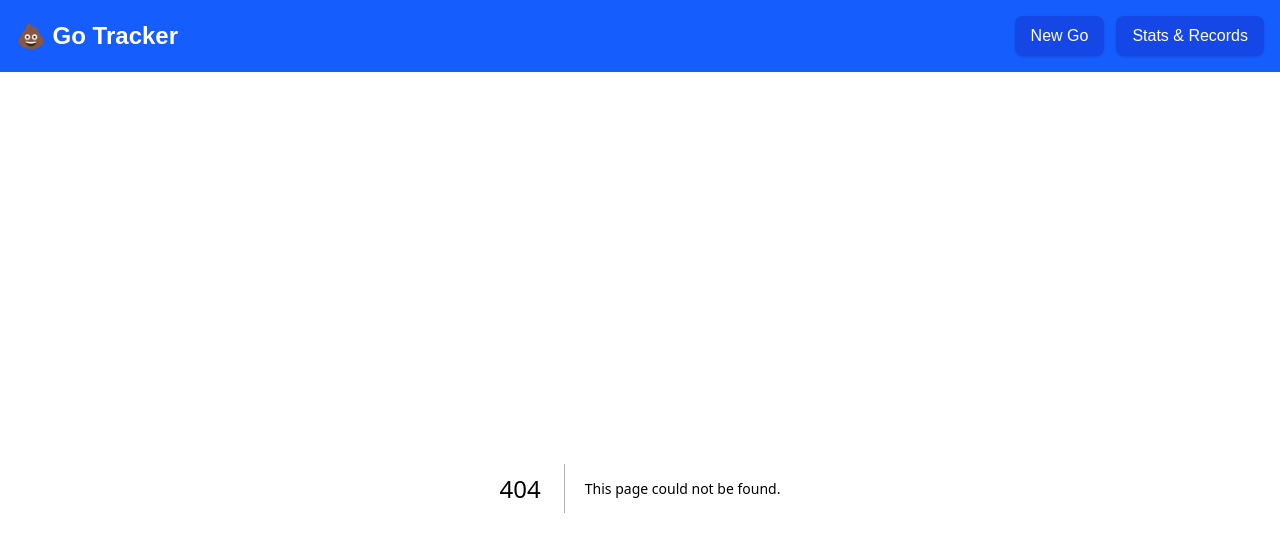
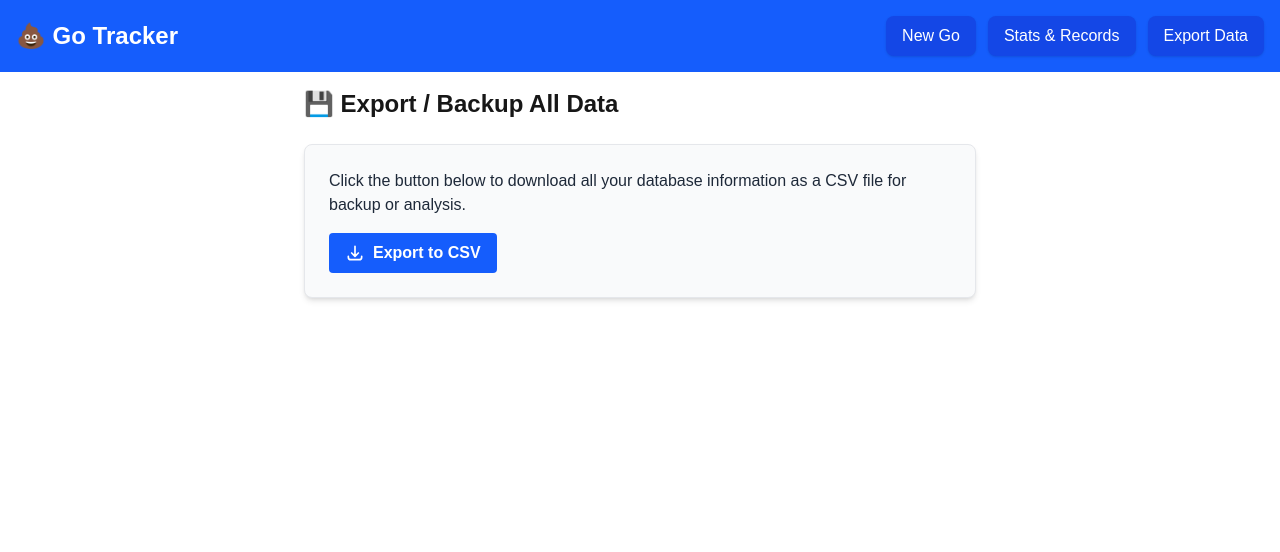
Before and after one commit to dustinbailey/go-tracker, a Next.js app: page /export in a window 1280 px wide. Before the commit this address had no page. Shown: the top 552 px of the page. Built offline with nearby package versions, Linux system fonts and the light colour scheme; no server answers.

Commit message:
Added database backup/export functionality

```diff
--- a/src/app/components/NavigationMenu.tsx
+++ b/src/app/components/NavigationMenu.tsx
@@ -33,6 +33,12 @@ export default function NavigationMenu() {
         >
           Stats & Records
         </Link>
+        <Link
+          href="/export"
+          className="px-4 py-2 text-base rounded-lg bg-blue-700 hover:bg-blue-800 transition-colors duration-200 font-medium shadow-sm text-center"
+        >
+          Export Data
+        </Link>
       </nav>
 
       {/* Mobile menu */}
@@ -53,6 +59,13 @@ export default function NavigationMenu() {
             >
               Stats & Records
             </Link>
+            <Link
+              href="/export"
+              className="px-3 py-2 text-sm rounded-lg bg-blue-700 hover:bg-blue-800 transition-colors duration-200 font-medium shadow-sm text-center"
+              onClick={() => setMobileMenuOpen(false)}
+            >
+              Export Data
+            </Link>
           </nav>
         </div>
       )}
--- /dev/null
+++ b/src/app/export/page.tsx
@@ -0,0 +1,82 @@
+'use client';
+
+import { useState } from 'react';
+import supabase from '@/lib/supabase';
+import { BowelMovement } from '@/lib/types';
+import Link from 'next/link';
+
+export default function ExportPage() {
+  const [isLoading, setIsLoading] = useState(false);
+
+  const exportToCSV = async () => {
+    setIsLoading(true);
+    try {
+      // Fetch all records from the gos table
+      const { data, error } = await supabase.from('gos').select('*');
+
+      if (error) {
+        throw error;
+      }
+
+      if (!data || data.length === 0) {
+        alert('No data to export');
+        return;
+      }
+
+      // Convert data to CSV
+      const headers = Object.keys(data[0]).join(',');
+      const rows = data.map((row: BowelMovement) => {
+        return Object.values(row)
+          .map(value => {
+            // Wrap strings in quotes and handle null/undefined
+            if (value === null || value === undefined) return '';
+            if (typeof value === 'string') return `"${value.replace(/"/g, '""')}"`;
+            return value;
+          })
+          .join(',');
+      });
+
+      const csv = [headers, ...rows].join('\n');
+
+      // Create blob and download
+      const blob = new Blob([csv], { type: 'text/csv;charset=utf-8;' });
+      const url = URL.createObjectURL(blob);
+      const link = document.createElement('a');
+      link.setAttribute('href', url);
+      link.setAttribute('download', `data-export-${new Date().toISOString().split('T')[0]}.csv`);
+      link.style.visibility = 'hidden';
+      document.body.appendChild(link);
+      link.click();
+      document.body.removeChild(link);
+    } catch (error) {
+      console.error('Export error:', error);
+      alert('Failed to export data. See console for details.');
+    } finally {
+      setIsLoading(false);
+    }
+  };
+
+  return (
+    <div className="max-w-2xl mx-auto">
+      <div className="mb-6">
+        <h1 className="text-2xl font-bold">💾 Export / Backup All Data</h1>
+      </div>
+
+      <div className="bg-gray-50 dark:bg-gray-800 p-6 rounded-lg shadow-md border border-gray-200 dark:border-gray-700">
+        <p className="mb-4 text-gray-800 dark:text-gray-200">
+          Click the button below to download all your database information as a CSV file for backup or analysis.
+        </p>
+        <button
+          onClick={exportToCSV}
+          disabled={isLoading}
+          className="bg-blue-600 hover:bg-blue-700 text-white font-bold py-2 px-4 rounded disabled:opacity-50 flex items-center space-x-2"
+        >
+          <svg xmlns="http://www.w3.org/2000/svg" className="h-5 w-5" fill="none" viewBox="0 0 24 24" stroke="currentColor">
+            <path strokeLinecap="round" strokeLinejoin="round" strokeWidth={2} d="M4 16v1a3 3 0 003 3h10a3 3 0 003-3v-1m-4-4l-4 4m0 0l-4-4m4 4V4" />
+          </svg>
+          <span>{isLoading ? 'Exporting...' : 'Export to CSV'}</span>
+        </button>
+      </div>
+    </div>
+  );
+}
```
